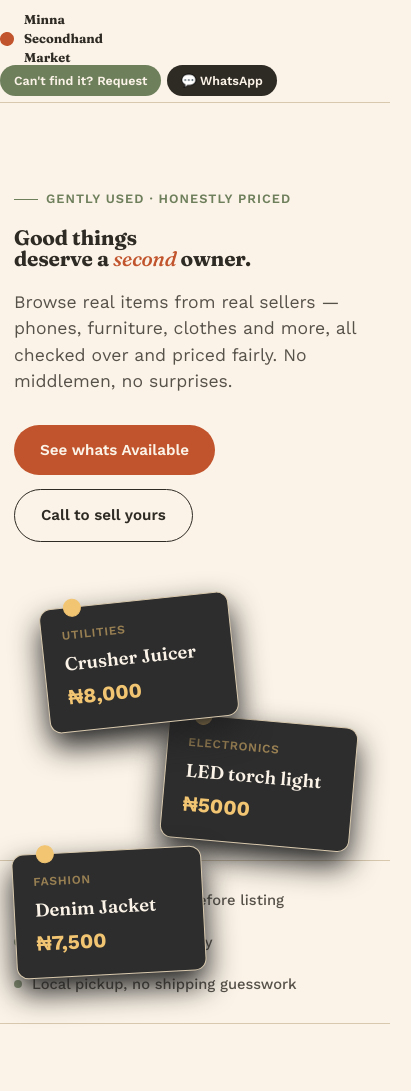
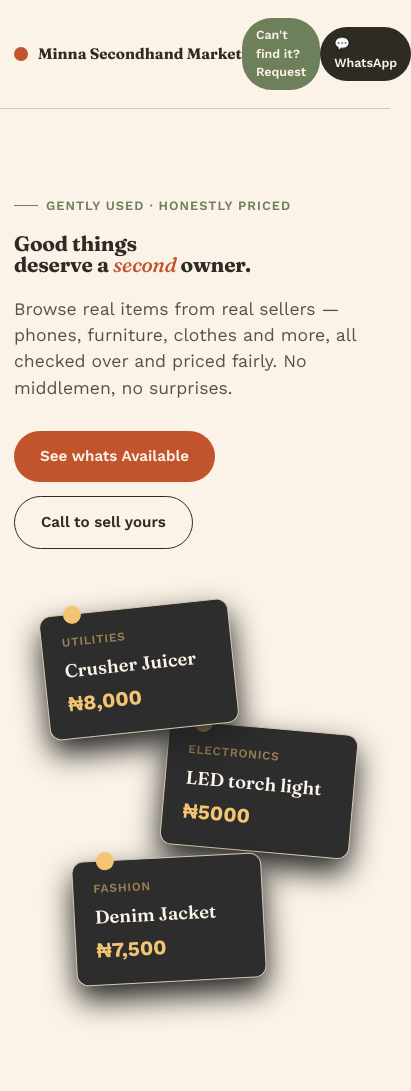
Before and after one commit to MinnaSecondhandMarket/MinnaSecondhandMarket.github.io, a plain HTML site: page index.html in a window 390 px wide. Shown: the top 1091 px of the page, 411 px wide, since content can reach past the window. Drawn offline with nearby package versions, Linux system fonts and the light colour scheme.

Commit message:
Add files via upload

```diff
--- a/index.html
+++ b/index.html
@@ -35,18 +35,19 @@
 
   /* HEADER */
   header{
-    padding:10px 0;
+    padding:18px 0;
     border-bottom:1px solid var(--line);
   }
   header .wrap{display:flex; align-items:center; justify-content:space-between;}
   .logo{
     display:flex; align-items:center; gap:10px;
     font-family:'Fraunces', serif; font-weight:700; font-size:1.2rem;
+    white-space:nowrap;
   }
   .logo .dot{
     width:14px;height:14px;border-radius:50%;
     background:var(--rust);
-    transform:rotate(-8deg);
+    flex-shrink:0;
   }
   nav{display:flex; gap:28px; font-size:0.95rem; font-weight:500;}
   nav a{opacity:0.75; transition:opacity .2s;}
@@ -117,7 +118,7 @@
   }
   .tag1{top:0; left:30px; transform:rotate(-6deg); z-index:2;}
   .tag2{top:120px; left:150px; transform:rotate(5deg); z-index:1;}
-  .tag3{top:240px; left:60; transform:rotate(-3deg); z-index:3;}
+  .tag3{top:240px; left:60px; transform:rotate(-3deg); z-index:3;}
 
   /* TRUST STRIP */
   .trust{
@@ -211,9 +212,9 @@
  @media (max-width: 860px){
     .hero .wrap{grid-template-columns:1fr;}
     .hero h1{font-size:1.3rem;}
-    .tag-stack{height:150px; margin-top:10px;}
+    .tag-stack{height:360px; margin-top:10px;}
     nav{display:none;}
-   .logo{font-size:0.8rem;}
+    .logo{font-size:0.95rem;}
     .grid{grid-template-columns:repeat(2,1fr); gap:12px;}
     .how-grid{grid-template-columns:1fr;}
     .cta{padding:20px 15px;}
@@ -223,8 +224,8 @@
     .card-body .price{font-size:0.95rem;}
     .card-body .call{font-size:0.7rem; padding:5px 8px;}
     .wrap{padding:0 14px;}
-   .grid a{display:contents;}
-   .trust{margin-top:50px;}
+    .grid a{display:contents;}
+    .trust{margin-top:200px;}
 }
 </style>
  <!-- Google tag (gtag.js) -->
@@ -240,7 +241,8 @@
 <body>
 
 <header>
- <div class="logo"><span class="dot"></span><span>Minna<br>Secondhand<br>Market</span></div>
+  <div class="wrap">
+    <div class="logo"><span class="dot"></span>Minna Secondhand Market</div>
     <nav>
       <a href="#listings">Listings</a>
       <a href="#how">How it works</a>
@@ -249,6 +251,7 @@
     </nav>
    <a class="header-call" href="Request.html" style="background:var(--sage); font-size:0.78rem; padding:8px 14px;">Can't find it? Request</a>
 <a class="header-call" href="https://wa.me/2349065054698" style="font-size:0.78rem; padding:8px 14px;">💬 WhatsApp</a>
+  </div>
   </div>
 </header>
 
```
